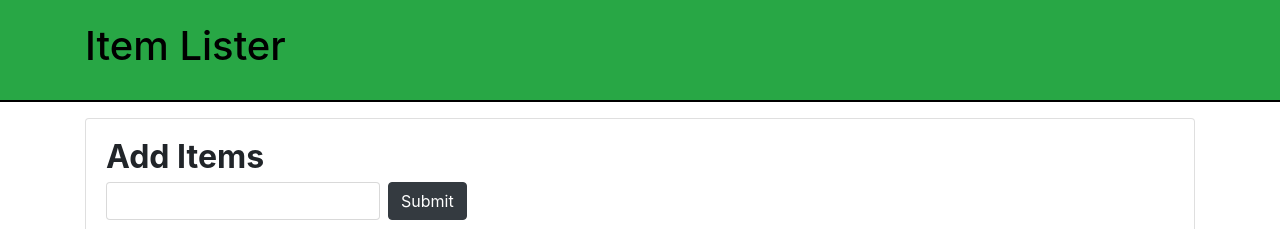
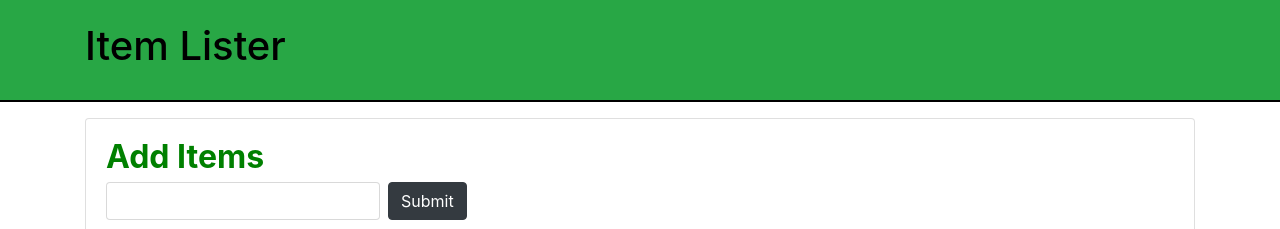
Before and after one commit to AbhiSingh0302/Sharpener, a plain HTML site: page index.html in a window 1280 px wide. Shown: the top 229 px of the page. Drawn offline with nearby package versions, Linux system fonts and the light colour scheme.

Commit message:
add item color changed

```diff
--- a/index.html
+++ b/index.html
@@ -40,6 +40,7 @@
     let addItem = document.querySelector("#add-item");
     console.log(addItem);
     addItem.style.fontWeight = "bolder";
+    addItem.style.color = "green";
   </script>
 </body>
 </html>
```
